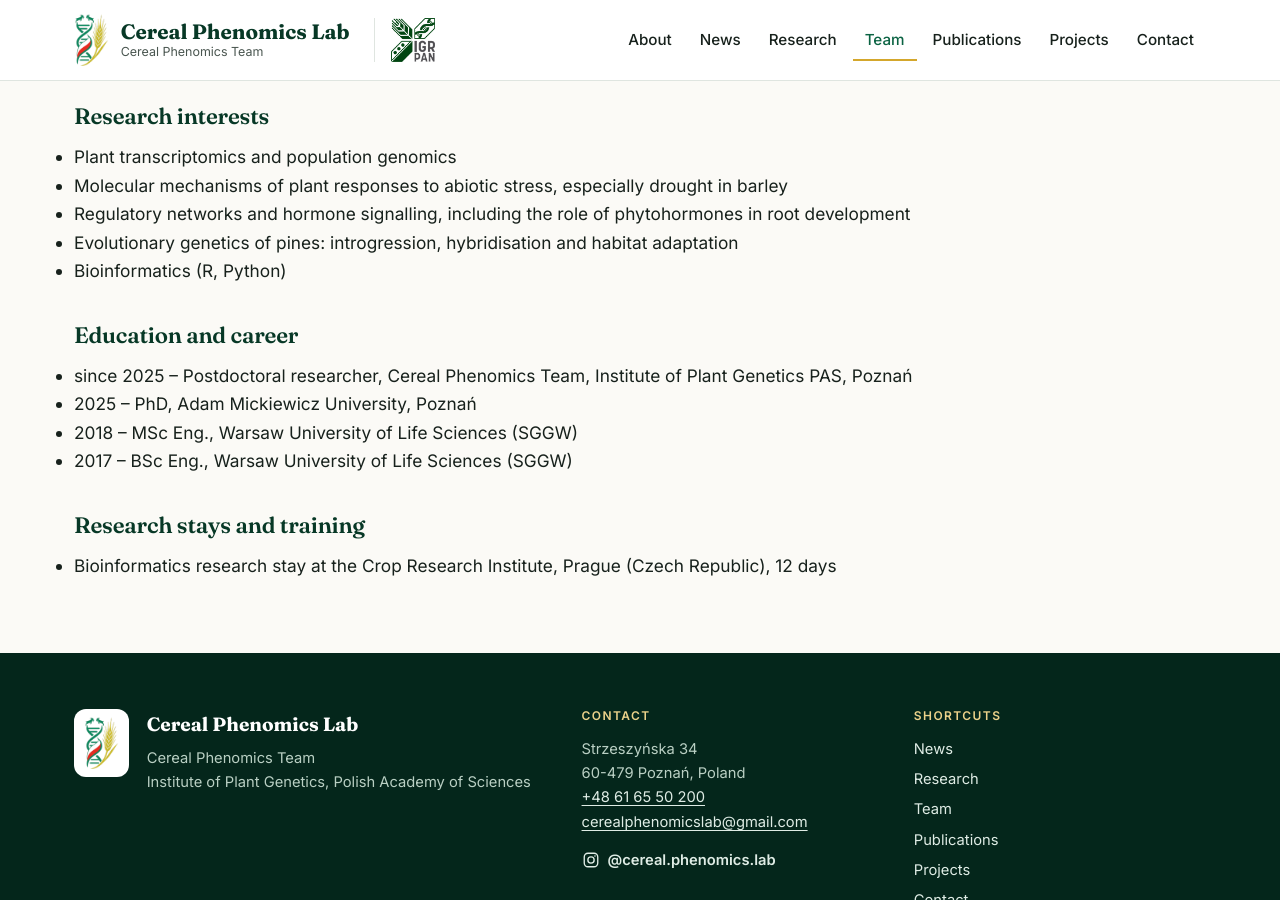
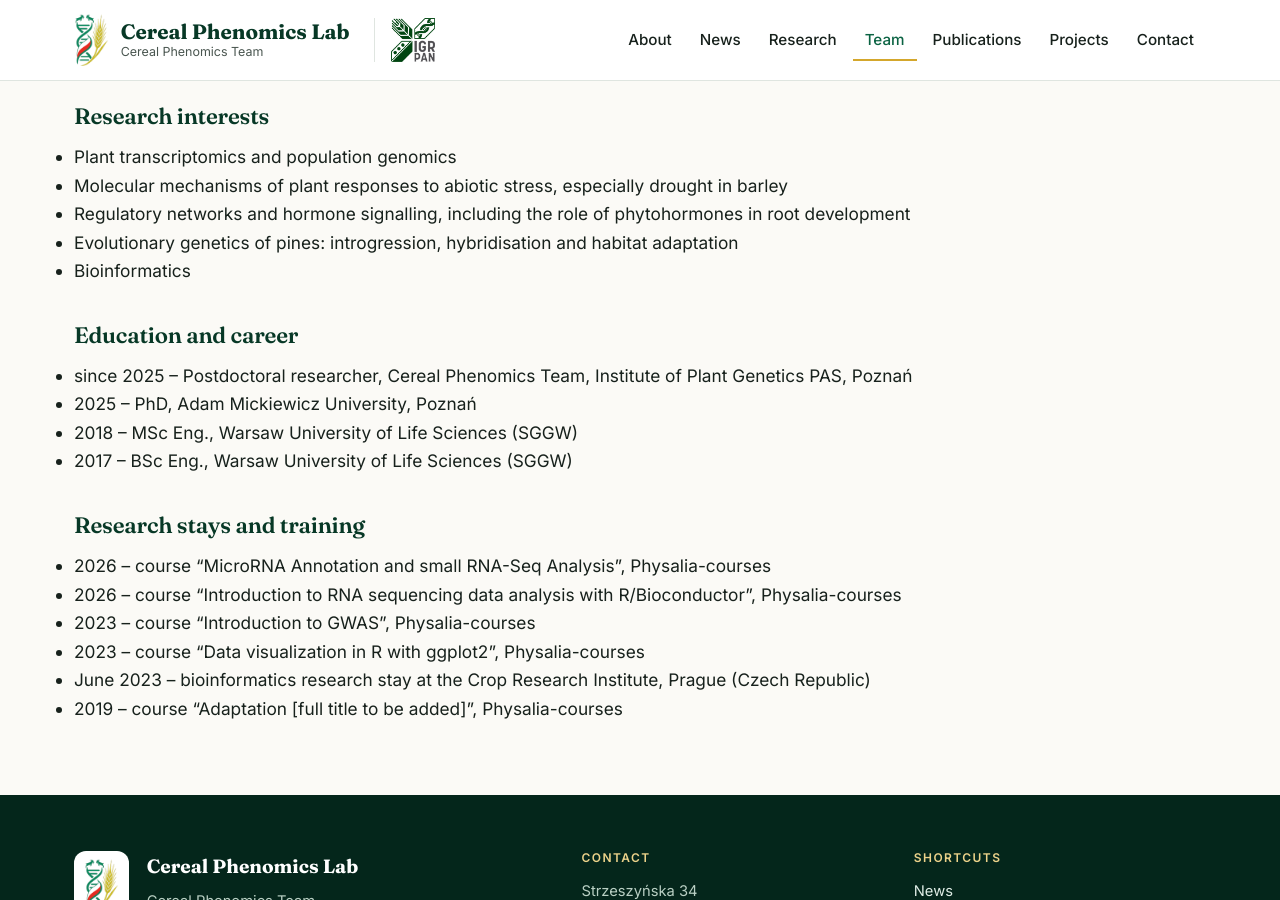
Before and after one commit to cerealphenomicslab/phenomics, a Jekyll site: the page built from _osoby/szczepanski.en.md, in a window 1280 px wide and 900 px high, scrolled down 826 px. Built offline with Jekyll 4.4.1, drawn with Linux system fonts in a browser that asks for light colours.

Commit message:
CV: courses and stay date (S. Szczepański) (#5)
Claude-Session: https://claude.ai/code/session_01BpixLDtSyKgzMCFacAooMG

Co-authored-by: Claude <noreply@anthropic.com>

```diff
--- a/_osoby/szczepanski.en.md
+++ b/_osoby/szczepanski.en.md
@@ -23,7 +23,7 @@ His research focuses on how plants respond to environmental stress at the genome
 - Molecular mechanisms of plant responses to abiotic stress, especially drought in barley
 - Regulatory networks and hormone signalling, including the role of phytohormones in root development
 - Evolutionary genetics of pines: introgression, hybridisation and habitat adaptation
-- Bioinformatics (R, Python)
+- Bioinformatics
 
 ## Education and career
 
@@ -34,4 +34,9 @@ His research focuses on how plants respond to environmental stress at the genome
 
 ## Research stays and training
 
-- Bioinformatics research stay at the Crop Research Institute, Prague (Czech Republic), 12 days
+- 2026 – course “MicroRNA Annotation and small RNA-Seq Analysis”, Physalia-courses
+- 2026 – course “Introduction to RNA sequencing data analysis with R/Bioconductor”, Physalia-courses
+- 2023 – course “Introduction to GWAS”, Physalia-courses
+- 2023 – course “Data visualization in R with ggplot2”, Physalia-courses
+- June 2023 – bioinformatics research stay at the Crop Research Institute, Prague (Czech Republic)
+- 2019 – course “Adaptation [full title to be added]”, Physalia-courses
```
Also changed, not shown: _osoby/szczepanski.pl.md (+7 -2 lines).
